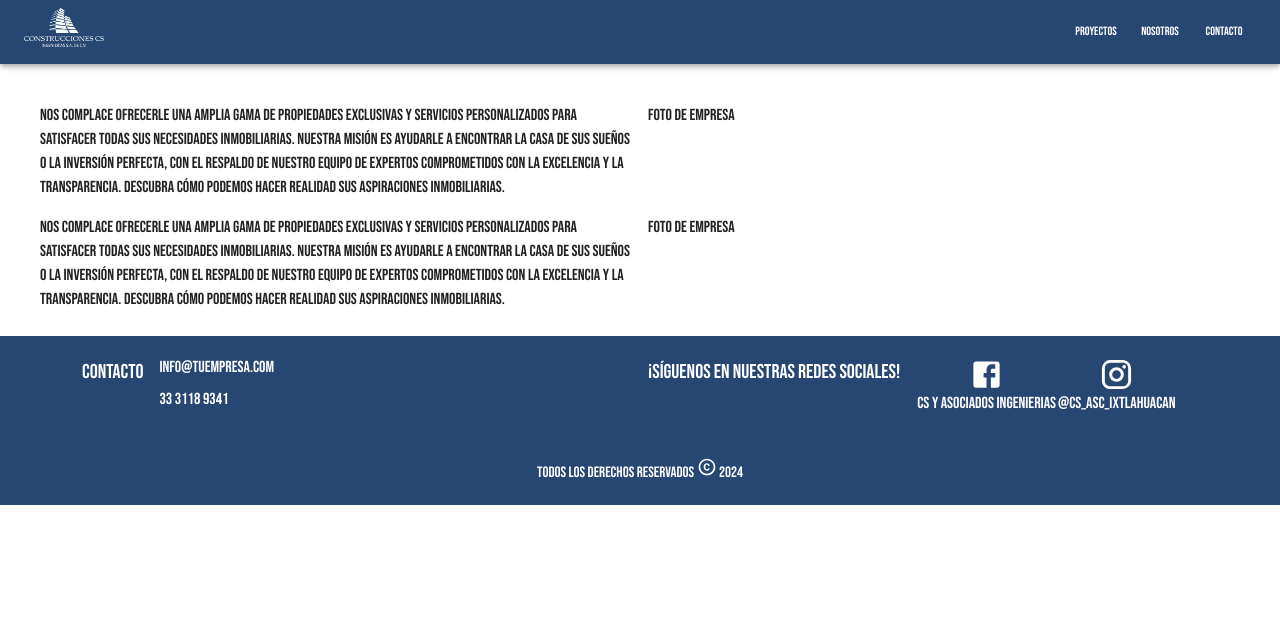
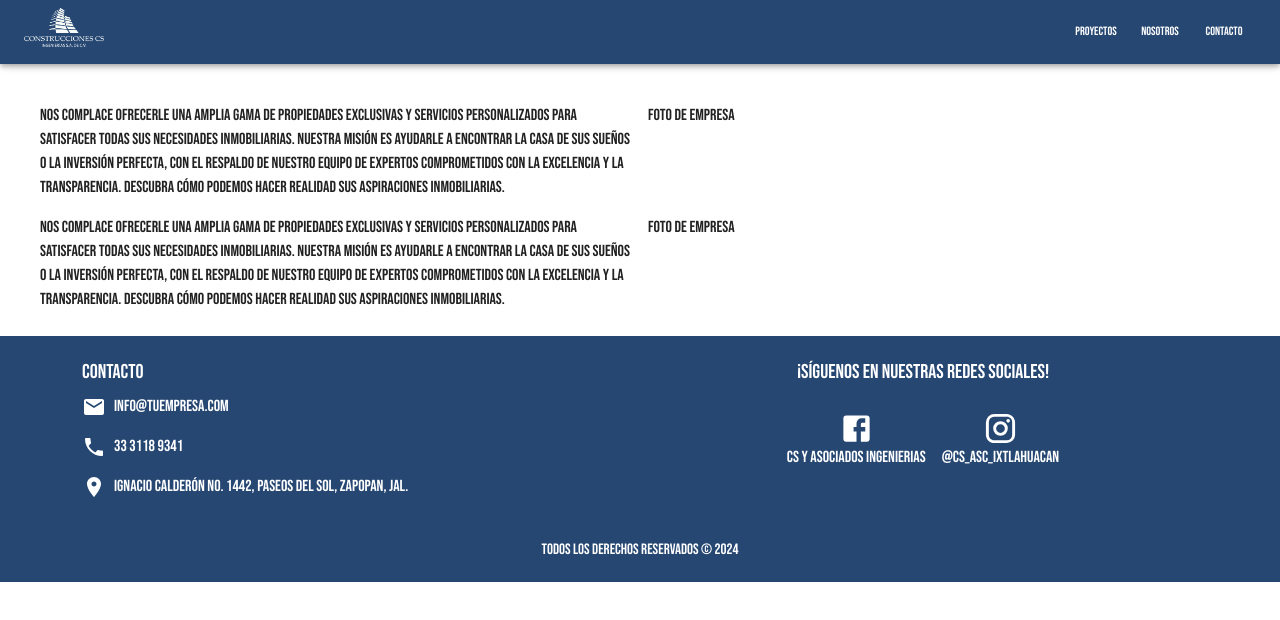
Before and after one commit to Oscar009/csingenierias, a Next.js app: page /projects in a window 1280 px wide. Shown: the top 620 px of the page. Built offline with nearby package versions, Linux system fonts and the light colour scheme.

Commit message:
Finish footer

```diff
--- a/app/components/Footer/Footer.tsx
+++ b/app/components/Footer/Footer.tsx
@@ -5,30 +5,44 @@ import InstagramIcon from '@mui/icons-material/Instagram';
 import CopyrightIcon from '@mui/icons-material/Copyright';
 import Link from 'next/link';
 import theme from '@/app/theme/theme';
+import EmailIcon from '@mui/icons-material/Email';
+import LocalPhoneIcon from '@mui/icons-material/LocalPhone';
+import LocationOnIcon from '@mui/icons-material/LocationOn';
 
 export const FooterComponent = () => {
   return (
     <Box sx={{ width: "100%", backgroundColor: theme.palette.primary.main, color: "white", padding: 2.5 }}>
       <Grid2 container spacing={2} sx={{ width: "90%", margin: "0 auto" }}>
         {/* Primera columna: Información de contacto */}
-        <Grid2 container size={{ xs: 12, md: 6 }}>
+        <Grid2 size={{ xs: 12, md: 6 }}>
           <Typography variant="h6" gutterBottom>Contacto</Typography>
-          <Box sx={{ display: "flex", flexDirection: "column", gap: 1 }}>
+          <Box sx={{ display: "flex", flexDirection: "column", gap: 2 }}>
+            {/* Correo electrónico */}
             <Box sx={{ display: "flex", alignItems: "center" }}>
-              {/* <EmailIcon sx={{ marginRight: 1 }} /> */}
-              <Typography>info@tuempresa.com</Typography>
+              <EmailIcon />
+              <Typography sx={{ marginInline: 1 }}>info@tuempresa.com</Typography>
             </Box>
+            {/* Teléfono */}
             <Box sx={{ display: "flex", alignItems: "center" }}>
-              {/* <PhoneIcon sx={{ marginRight: 1 }} /> */}
-              <Typography>33 3118 9341</Typography>
+              <LocalPhoneIcon />
+              <Typography sx={{ marginInline: 1 }}>33 3118 9341</Typography>
+            </Box>
+            {/* Localización */}
+            <Box sx={{ display: "flex", alignItems: "center" }}>
+              <LocationOnIcon />
+              <Typography sx={{ marginInline: 1 }}>Ignacio Calderón No. 1442, Paseos del Sol, Zapopan, Jal.</Typography>
             </Box>
           </Box>
         </Grid2>
 
+
         {/* Segunda columna: Redes sociales */}
-        <Grid2 container size={{ xs: 12, md: 6 }}>
-          <Typography variant="h6" gutterBottom>¡Síguenos en nuestras redes sociales!</Typography>
-          <Box sx={{ display: "flex", justifyContent: "space-between" }}>
+        <Grid2 size={{ xs: 12, md: 6 }}>
+          <Box sx={{ display: "flex", flexDirection: "column", alignItems: "center", gap: 2 }}>
+            <Typography variant="h6" gutterBottom>
+              ¡Síguenos en nuestras redes sociales!
+            </Typography>
+            <Box sx={{ display: "flex", justifyContent: "center", gap: 2 }}>
               <Link
                 style={{
                   color: 'white',
@@ -36,7 +50,6 @@ export const FooterComponent = () => {
                   display: "flex",
                   flexDirection: "column",
                   alignItems: "center",
-                margin: 1,
                 }}
                 href="https://www.facebook.com/CsyAsociados"
                 passHref
@@ -52,7 +65,6 @@ export const FooterComponent = () => {
                   display: "flex",
                   flexDirection: "column",
                   alignItems: "center",
-                margin: 1,
                 }}
                 href="https://www.instagram.com/cs_asc_ixtlahuacan"
                 passHref
@@ -62,13 +74,15 @@ export const FooterComponent = () => {
                 <Typography>{"@cs_asc_ixtlahuacan"}</Typography>
               </Link>
             </Box>
+          </Box>
         </Grid2>
+
       </Grid2>
 
       {/* Footer copyright */}
       <Box width={"100%"} marginTop={5}>
         <Typography fontSize={15} align="center">
-          Todos los derechos reservados <CopyrightIcon fontSize='small' /> 2024
+          Todos los derechos reservados © 2024
         </Typography>
       </Box>
     </Box>
```
Also changed, not shown: app/page.tsx (+4 -19 lines). Lines whose indentation alone changed are shown as unchanged.
